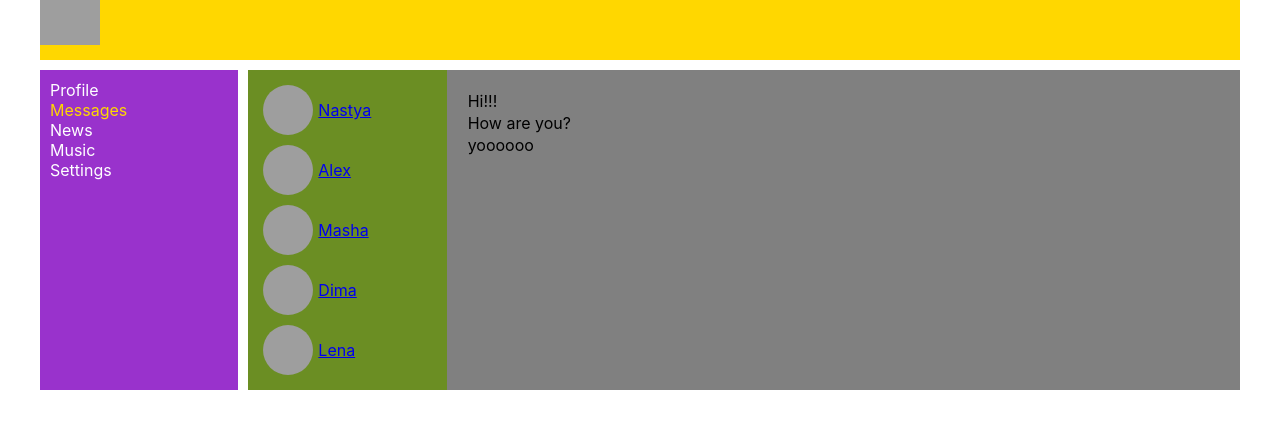
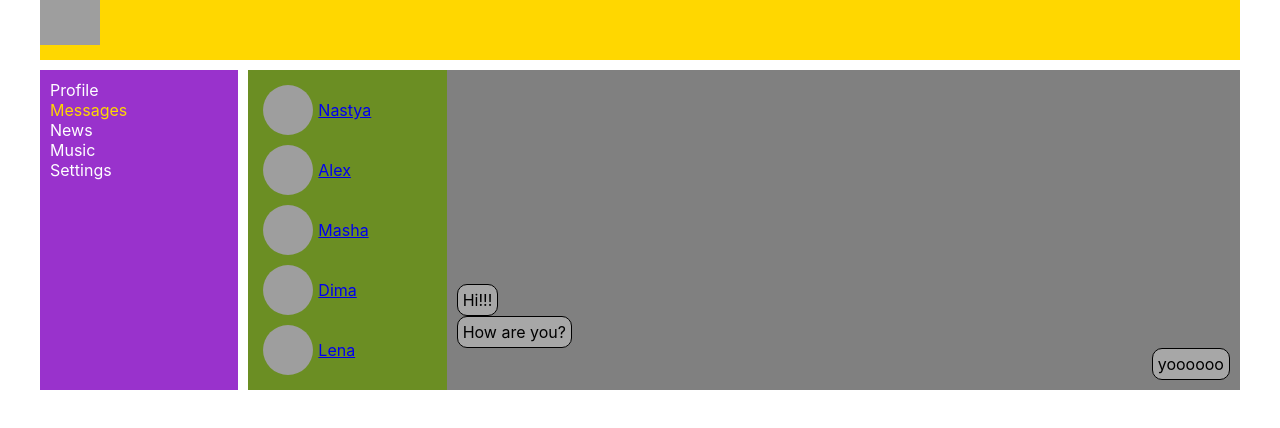
Before and after one commit to AnaKhurs/mySocialNetworkTS, a React (Create React App) app: page /dialogs in a window 1280 px wide. Shown: the top 428 px of the page. Built offline with nearby package versions, Linux system fonts and the light colour scheme; grey boxes are pictures that could not be loaded.

Commit message:
29_receiver_sender_message

```diff
--- /dev/null
+++ b/src/components/Dialogs/DialogItem/DialogItem.module.css
@@ -0,0 +1,17 @@
+
+.dialog {
+    padding: 5px;
+    display: flex;
+    align-items: center;
+}
+
+.nameDialogItem {
+    padding-left: 5px;
+
+}
+
+.avatarDialogItem {
+    width: 50px;
+    height: 50px;
+    border-radius: 50%;
+}
--- a/src/components/Dialogs/DialogItem/DialogItem.tsx
+++ b/src/components/Dialogs/DialogItem/DialogItem.tsx
@@ -1,5 +1,5 @@
 import React from 'react';
-import classes from './../Dialogs.module.css';
+import classes from './DialogItem.module.css';
 import {NavLink} from "react-router-dom";
 
 
--- a/src/components/Dialogs/Dialogs.module.css
+++ b/src/components/Dialogs/Dialogs.module.css
@@ -10,31 +10,13 @@
     /*text-decoration: none;*/
 }
 
-.dialog {
-    padding: 5px;
-    display: flex;
-    align-items: center;
-}
 
-.nameDialogItem {
-    padding-left: 5px;
-
-}
-
-.dialogs .active {
+/*.dialogs .active {
     color: gold;
-}
+}*/
 
 .messages {
-    padding: 20px;
+    padding: 10px;
+    display: flex;
+    flex-direction: column-reverse;
 }
-
-.message {
-    padding: 1px;
-}
-
-.avatarDialogItem {
-    width: 50px;
-    height: 50px;
-    border-radius: 50%;
-}
--- a/src/components/Dialogs/Dialogs.tsx
+++ b/src/components/Dialogs/Dialogs.tsx
@@ -12,7 +12,7 @@ const Dialogs: React.FC<DialogsType> = (props) => {
 
     const dialogsElements = props.dialogPageState.dialogs.map(d => <DialogItem id={d.id} name={d.name} avatar={d.avatar}/>)
 
-    let messagesElements = props.dialogPageState.messagesText.map((m) => <MessageItem messageText={m.messageText}/>)
+    let messagesElements = props.dialogPageState.messagesText.map((m) => <MessageItem messageText={m.messageText} from={m.from}/>)
 
     return (
         <div className={classes.content}>
@@ -20,7 +20,10 @@ const Dialogs: React.FC<DialogsType> = (props) => {
                 {dialogsElements}
             </div>
             <div className={classes.messages}>
-                {messagesElements}
+                <div>
+                    {messagesElements}
+                </div>
+
             </div>
         </div>
     )
--- /dev/null
+++ b/src/components/Dialogs/Message/Message.module.css
@@ -0,0 +1,24 @@
+.MessageItem {
+    display: flex;
+    word-wrap: break-word;
+
+}
+
+.message {
+    border: 1px solid black;
+    border-radius: 10px 10px 10px 10px;
+    background-color: rgba(255, 255, 255, 0.3);
+    padding: 5px;
+    word-wrap: break-word;
+    max-width: fit-content;
+}
+
+.sender{
+    justify-content: flex-start;
+
+}
+
+.receiver{
+    justify-content: flex-end;
+
+}
--- a/src/components/Dialogs/Message/Message.tsx
+++ b/src/components/Dialogs/Message/Message.tsx
@@ -1,15 +1,17 @@
 import React from 'react';
-import classes from './../Dialogs.module.css';
-
+import classes from './Message.module.css';
 
 
 type MessageItemType = {
     messageText: string
+    from: string
 }
 
 const MessageItem: React.FC<MessageItemType> = (props) => {
     return (
-        <div className={classes.message}>{props.messageText}</div>
+        <div className={`${classes.MessageItem} ${classes[props.from]}`}>
+            <div className={classes.message}>{props.messageText}</div>
+        </div>
     )
 }
 
--- a/src/redux/state.tsx
+++ b/src/redux/state.tsx
@@ -7,6 +7,7 @@ export type DialogType = {
 export type MessageTextType = {
     id: number
     messageText: string
+    from: string
 }
 export type PostType = {
     id: number
@@ -66,9 +67,9 @@ const state = {
             },
         ],
         messagesText: [
-            {id: 1, messageText: "Hi!!!"},
-            {id: 2, messageText: "How are you?"},
-            {id: 3, messageText: "yoooooo"},
+            {id: 1, messageText: "Hi!!!", from: "sender"},
+            {id: 2, messageText: "How are you?", from: "sender"},
+            {id: 3, messageText: "yoooooo", from: "receiver"},
         ],
     },
 }
```
